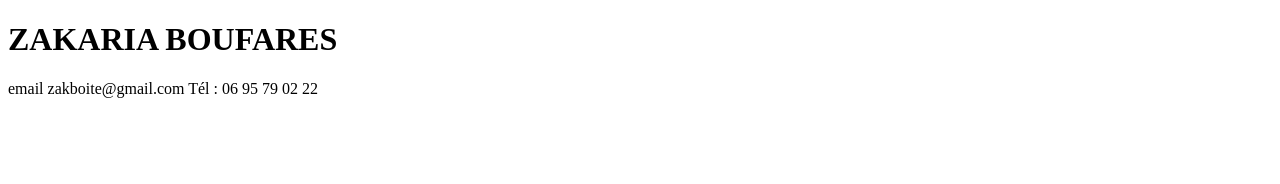
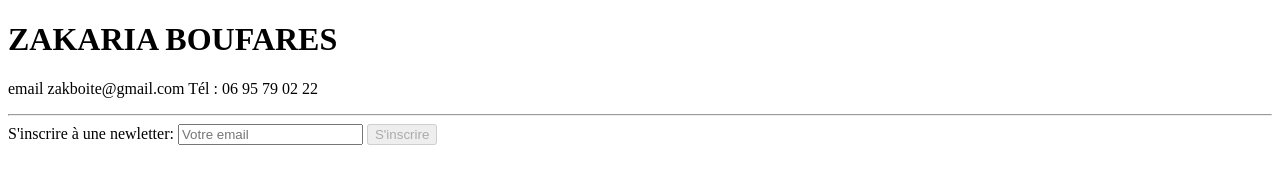
Before and after one commit to limozaza/vue_s_m, a website: page autre.html in a window 1280 px wide. Drawn offline with nearby package versions, Linux system fonts and the light colour scheme.

Commit message:
disabled champ

```diff
--- a/autre.html
+++ b/autre.html
@@ -12,6 +12,12 @@
     <div id="app">
        <h1>{{about | majuscule}}</h1>
        <p>{{ this.contact }}</p>
+       <hr/>
+       <div>
+           S'inscrire à une newletter:
+           <input type="text" placeholder="Votre email" v-model="emailForNewsLetter" />
+           <button v-bind:disabled="emailAddressInvalid">S'inscrire</button>
+       </div>
     </div>
     <script>
 
@@ -22,7 +28,8 @@
             data:{
                 about: "zakaria Boufares",
                 email: "zakboite@gmail.com",
-                phone: "06 95 79 02 22"
+                phone: "06 95 79 02 22",
+                emailForNewsLetter: ''
             },
             filters: {
                 majuscule: function(value){
@@ -32,6 +39,13 @@
             computed: {
                 contact: function () {
                     return 'email '+this.email+' Tél : '+this.phone;
+                },
+                emailAddressInvalid: function(){
+                    if(this.emailForNewsLetter.length < 5){
+                        return true;
+                    }else{
+                        return false;
+                    }
                 }
             }
         })
```
